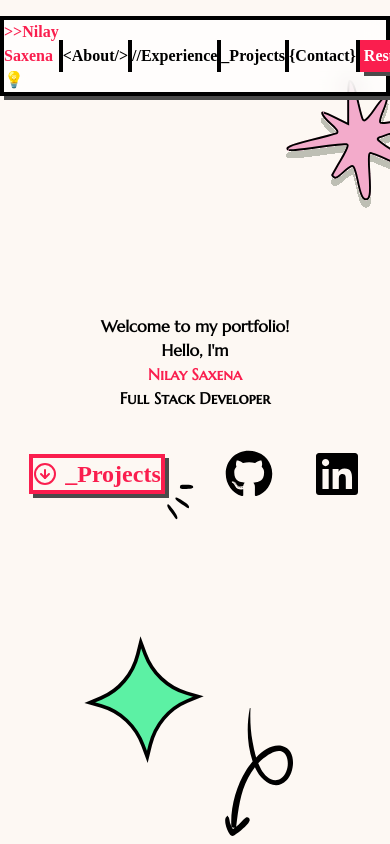
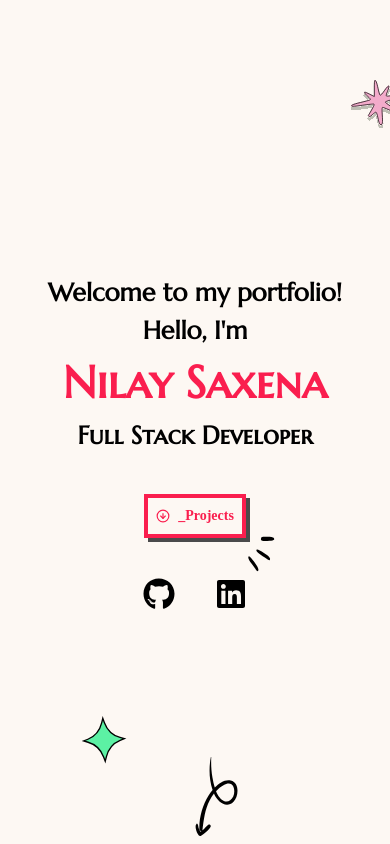
Before and after one commit to Nilay611/personal-portfolio, a React (Vite) app: page / in a window 390 px wide. Shown: the top 844 px of the page. Built offline with nearby package versions, Linux system fonts and the light colour scheme; a web font is replaced by a local one.

Commit message:
Added responsiveness

```diff
--- a/src/app/components/Hero/Hero.tsx
+++ b/src/app/components/Hero/Hero.tsx
@@ -6,48 +6,49 @@ import { FaLinkedin } from "react-icons/fa6";
 
 export const Hero = () => {
   return (
-    <section id="hero" className="hero-container h-screen ">
+    <section id="hero" className="hero-container h-screen pt-10">
       <div className="grid h-full text-center">
         {/*<div className="portrait-container w-full"></div>*/}
-        <div className="flex flex-col justify-center font-secondary w-full">
-          <h1 className="hero-subtext align-middle font-bold 2xl:text-[65px] xl:text-[55px] lg:text-[45px] md:text-[35px] sm:text-[25px]">
+        <div className="flex flex-col justify-center font-secondary w-full z-1">
+          <h1 className="hero-subtext align-middle font-bold 2xl:text-[65px] xl:text-[55px] lg:text-[45px] md:text-[35px] sm:text-[25px] text-[25px]">
             Welcome to my portfolio!
           </h1>
-          <h1 className="hero-text font-bold 2xl:text-[65px] xl:text-[55px] lg:text-[45px] md:text-[35px] sm:text-[25px]">
+          <h1 className="hero-text font-bold 2xl:text-[65px] xl:text-[55px] lg:text-[45px] md:text-[35px] sm:text-[25px] text-[25px]">
             Hello, I'm <br />
-            <span className="text-primary font-primary 2xl:text-[125px] xl:text-[110px] lg:text-[95px] md:text-[80px] sm:text-[65px]">
+            <span className="text-primary font-primary 2xl:text-[125px] xl:text-[110px] lg:text-[95px] md:text-[80px] sm:text-[65px] text-[45px]">
               Nilay Saxena
             </span>
           </h1>
-          <h1 className="hero-subtitle font-bold font-primary 2xl:text-[65px] xl:text-[55px] lg:text-[45px] md:text-[35px] sm:text-[25px]">
+          <h1 className="hero-subtitle font-bold font-primary 2xl:text-[65px] xl:text-[55px] lg:text-[45px] md:text-[35px] sm:text-[25px] text-[25px]">
             Full Stack Developer
           </h1>
-          <div className="flex mt-10 gap-5 items-center text-center justify-center">
-            <div className="relative pr-10 pb-8">
+          <div className="flex flex-col sm:flex-row mt-10 gap-10 items-center text-center justify-center">
+            <div className="relative">
               <Button
                 text="_Projects"
-                classes="text-2xl lg:px-6 md:px-4 sm:px-2 lg:py-4 md:py-3 sm:py-2 bg-transparent font-navbar font-bold text-primary w-fit cursor-pointer border-4 border-primary
-                hover:bg-primary hover:text-black hover:border-black w-fit h-fit"
+                classes="lg:text-lg md:text-md sm:text-sm text-sm lg:px-6 md:px-4 sm:px-2 lg:py-4 md:py-3 sm:py-2 px-2 py-2 bg-transparent font-navbar font-bold
+                text-primary w-fit cursor-pointer border-4 border-primary hover:bg-primary hover:text-black hover:border-black w-fit h-fit"
                 iconPrimary={<FiArrowDownCircle />}
               />
               <img
                 src="./assets/images/3-lines.svg"
                 alt="Three lines"
-                className="w-12 h-12 absolute bottom-0 right-0"
+                className="md:w-16 md:h-16 sm:w-12 sm:h-12 w-12 h-12 absolute -bottom-10 -right-10 md:-right-12
+                "
               />
             </div>
-            <div className="pb-8 flex justify-between gap-10">
+            <div className="flex justify-between gap-10">
               <a
                 href="https://www.github.com/Nilay611"
                 target="_blank"
-                className="text-[3rem] hover:text-primary"
+                className="text-[2rem] md:text-[3rem] hover:text-primary"
               >
                 <FaGithub />
               </a>
               <a
                 href="https://www.linkedin.com/in/nilaysaxena22/"
                 target="_blank"
-                className="text-[3rem] hover:text-primary"
+                className="text-[2rem] md:text-[3rem] hover:text-primary"
               >
                 <FaLinkedin />
               </a>
@@ -58,7 +59,7 @@ export const Hero = () => {
       <img
         src="./assets/images/arrow.svg"
         alt="Downwards arrow"
-        className="w-32 h-32 absolute bottom-2 left-1/2"
+        className="2xl:w-24 2xl:h-24 xl:w-22 xl:h-22 lg:w-20 lg:h-20 md:w-18 md:h-18 sm:w-16 sm:h-16 absolute bottom-2 left-1/2"
       />
     </section>
   );
--- a/src/app/components/Navbar/Navbar.tsx
+++ b/src/app/components/Navbar/Navbar.tsx
@@ -16,7 +16,7 @@ export const Navbar = () => {
   };
 
   return (
-    <div className="font-navbar fixed top-4 w-screen flex justify-between 2xl:px-32 xl:px-16 lg:px-8 md:px-4 sm:px-2 z-50">
+    <div className="font-navbar fixed top-4 w-screen flex justify-between 2xl:px-32 xl:px-16 lg:px-8 md:px-4 sm:px-2 z-50 lg:visible invisible">
       <div className="flex items-center justify-between w-full border-4 border-black bg-white/70 backdrop-blur-md shadow-[4px_4px_0px_0px_rgba(75,75,75,1)] rounded-none">
         <div className="logo-container flex items-center 2xl:m-6 xl:m-5 lg:m-4 md:m-3 sm:m-2">
           <div
@@ -33,8 +33,9 @@ export const Navbar = () => {
           <Navlink id={4} name="{Contact}" />
           <div className="border-l-4 border-black">
             <Button
-              classes="w-fit h-fit lg:my-4 md:my-3 sm:my-2 lg:mx-8 md:mx-6 sm:mx-2 lg:px-6 md:px-4 sm:px-2 lg:py-2 sm:py-1 text-base bg-primary
-              font-navbar font-bold text-white w-fit cursor-pointer border-4 border-primary hover:text-black hover:border-black"
+              classes="w-fit h-fit lg:my-4 md:my-3 sm:my-2 lg:mx-8 md:mx-6 sm:mx-2 lg:px-6 md:px-4 sm:px-2 lg:py-2 sm:py-1 bg-primary
+              font-navbar font-bold text-white w-fit cursor-pointer border-4 border-primary hover:text-black hover:border-black
+              lg:text-lg md:text-md sm:text-sm"
               text="Resume"
               iconSecondary={<FaArrowUpRightFromSquare />}
               hrefType="link"
--- a/src/app/pages/Home/Home.tsx
+++ b/src/app/pages/Home/Home.tsx
@@ -10,14 +10,14 @@ export const Home = () => {
         <img
           src="./assets/images/pink-star.svg"
           alt="Decorative pink star"
-          className="w-32 h-32"
+          className="2xl:w-32 2xl:h-32 xl:w-26 xl:h-26 lg:w-20 lg:h-20 md:w-16 md:h-16 sm:w-12 sm:h-12 w-12 h-12 "
         />
       </div>
       <div className="absolute bottom-20 left-20">
         <img
           src="./assets/images/green-star.svg"
           alt="Decorative green star"
-          className="w-32 h-32"
+          className="2xl:w-32 2xl:h-32 xl:w-26 xl:h-26 lg:w-20 lg:h-20 md:w-16 md:h-16 sm:w-12 sm:h-12 w-12 h-12 "
         />
       </div>
       <div className="home-container">
```
